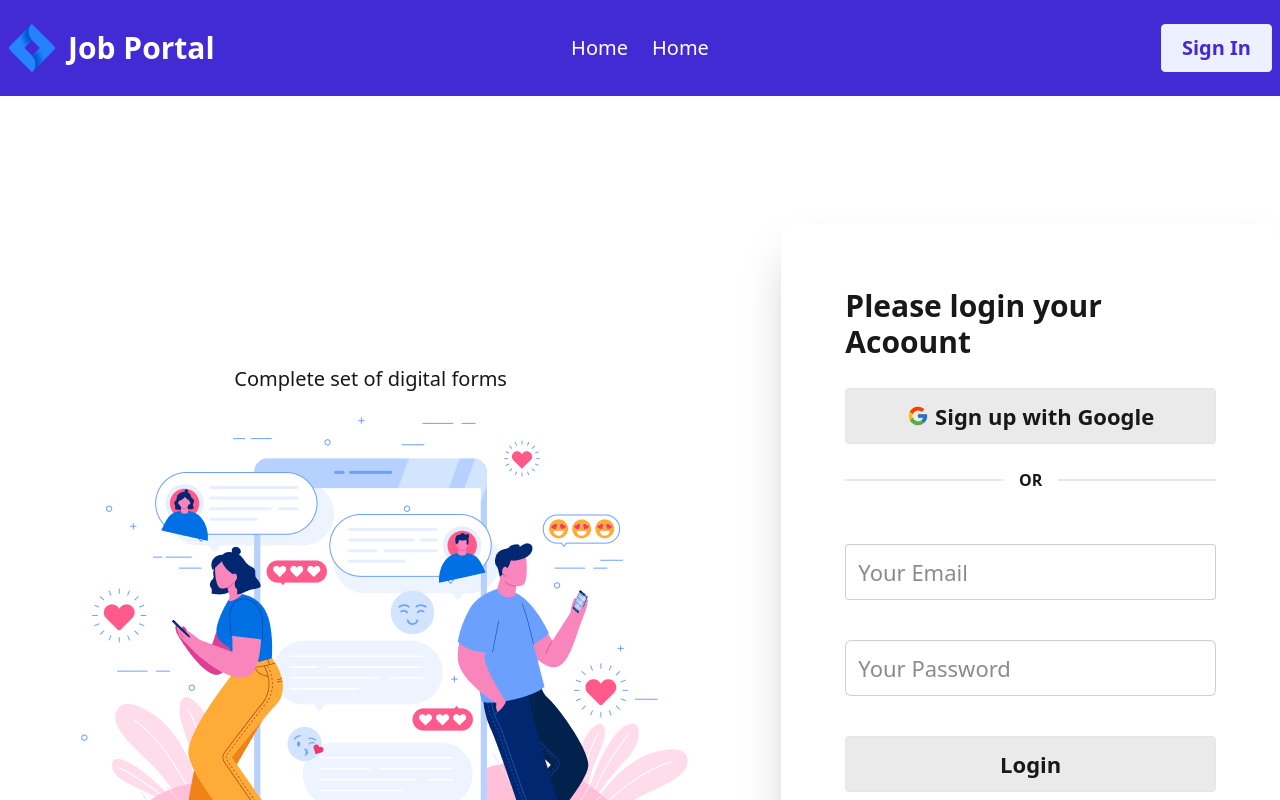
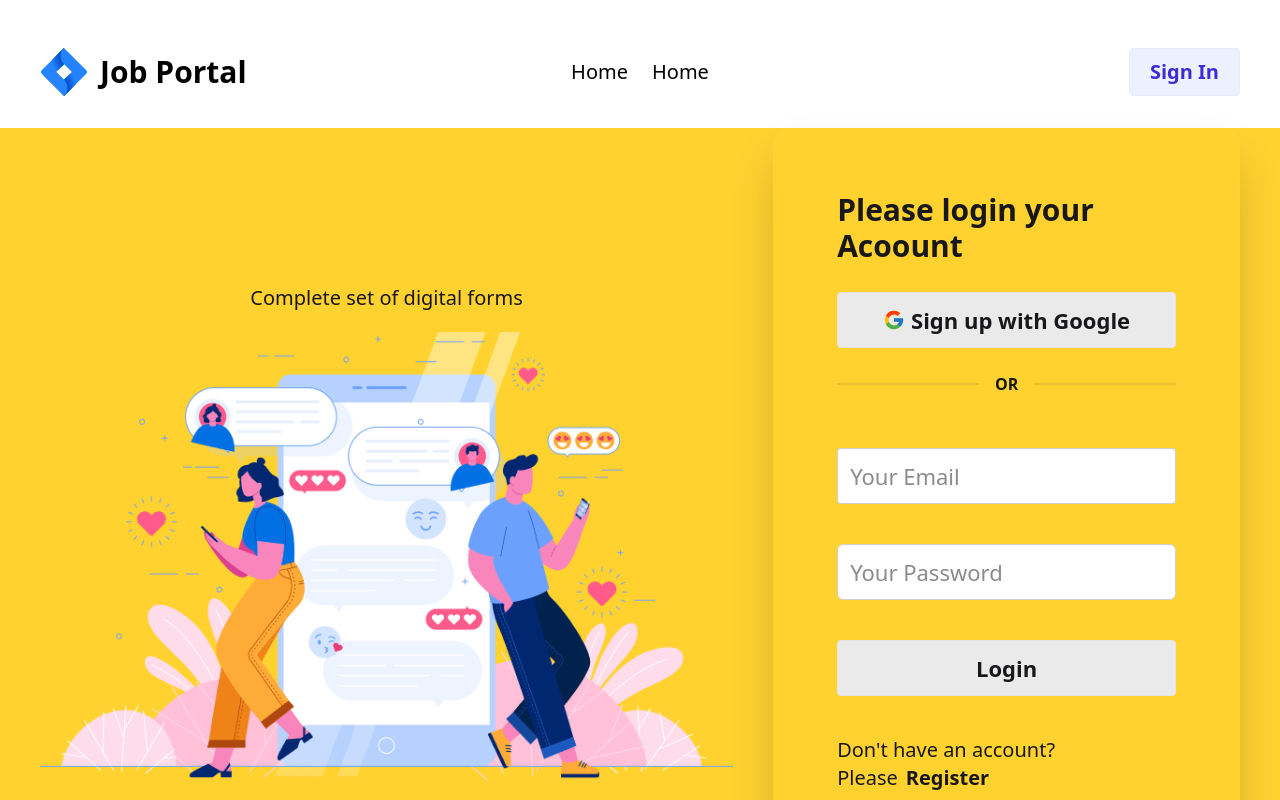
Before and after one commit to developer-sazzad/job-portal-client, a React (Vite) app: page /auth/login in a window 1280 px wide. Shown: the top 800 px of the page. Built offline with nearby package versions, Linux system fonts and the light colour scheme; no server answers.

Commit message:
everything update with header

```diff
--- a/src/layouts/SharedLayout.jsx
+++ b/src/layouts/SharedLayout.jsx
@@ -8,7 +8,7 @@ const SharedLayout = () => {
             <header className="bg-primary text-white">
                 <Header></Header>
             </header>
-            <section className="container mx-auto p-5 md:p-0">
+            <section className="container mx-auto my-32 bg-amber-300 p-5 md:p-0">
                 <Outlet></Outlet>
             </section>
             <Footer></Footer>
--- a/src/pages/Authentication/Login.jsx
+++ b/src/pages/Authentication/Login.jsx
@@ -48,7 +48,7 @@ const Login = () => {
 
     }
     return (
-        <div className="my-32 lg:flex items-center flex-row-reverse gap-10 space-y-20 justify-between">
+        <div className="lg:flex items-center flex-row-reverse gap-10 space-y-20 justify-between container mx-auto px-10 ">
             <div className='flex-2/5 p-16 rounded-2xl shadow-2xl'>
                 <h2 className='text-3xl font-bold'>Please login your Acoount</h2>
                 <SocialLogin></SocialLogin>
--- a/src/pages/Home/Banner.jsx
+++ b/src/pages/Home/Banner.jsx
@@ -5,9 +5,8 @@ import { easeInOut, easeOut, motion } from "framer-motion"
 
 const Banner = () => {
     return (
-        <div className="banner-background">
+        <div className="banner-background py-20">
             <Header></Header>
-
             <div class="container mx-auto items-center overflow-visible p-10 lg:p-0">
                 <div class="lg:flex gap-10 justify-center items-center">
                     <div className="flex-1">
--- a/src/pages/Home/JobsCard.jsx
+++ b/src/pages/Home/JobsCard.jsx
@@ -1,8 +1,14 @@
+// import { useState } from "react";
+import { Link } from "react-router-dom";
 
 const JobsCard = ({ job }) => {
-    const { title, category, jobType, company_logo, description, location, salaryRange, requirements } = job;
+    const { _id, title, category, jobType, company_logo, description, location, salaryRange, requirements } = job;
+
+    // const [jobDetails, setJobDetails] = useState([]);
+
+
     return (
-        <div className="card bg-base-100 shadow-2xs border border-gray-200">
+        <div className="card bg-[#EFF2FB] hover:bg-white shadow-2xs border border-gray-200 transition duration-300 transform hover:-translate-y-2">
             <div className="card-body">
                 <div className="flex items-center space-x-4">
                     <img
@@ -32,7 +38,7 @@ const JobsCard = ({ job }) => {
                     <p className="text-xl font-bold text-blue-600">
                         {salaryRange.min}K - {salaryRange.max}K {salaryRange.currency}
                     </p>
-                    <button className="btn btn-soft btn-primary">Apply Now</button>
+                    <Link to={`/jobs/${_id}`} className="btn text-blue-600 bg-[#E0E6F7] hover:bg-black hover:text-white">Apply Now</Link>
                 </div>
             </div>
         </div>
--- /dev/null
+++ b/src/pages/Home/JobsDetailsSingle.jsx
@@ -0,0 +1,13 @@
+import { useLoaderData } from "react-router-dom";
+
+const JobsDetailsSingle = () => {
+    const {title} = useLoaderData()
+
+    return (
+        <div className="">
+            {title}
+        </div>
+    );
+};
+
+export default JobsDetailsSingle;
--- a/src/pages/Home/JobsHome.jsx
+++ b/src/pages/Home/JobsHome.jsx
@@ -14,7 +14,10 @@ const JobsHome = () => {
     }, [])
     return (
         <div className="container mx-auto p-5 md:p-0">
-
+            <div className="text-center p-5 space-y-3 mb-10">
+                <h3 className="text-4xl font-bold">Jobs of the day</h3>
+                <p>Search and connect with the right candidates faster</p>
+            </div>
             <div className="grid grid-cols-1 gap-4 sm:grid-cols-2 md:grid-cols-3 lg:grid-cols-4">
                 {
                     jobs.map(job => <JobsCard key={job._id}
--- a/src/pages/shared/Header.jsx
+++ b/src/pages/shared/Header.jsx
@@ -1,11 +1,15 @@
 import { NavLink } from 'react-router-dom';
 import logo from '../../assets/icons/logo-small.png'
-import { useContext } from 'react';
+import { useContext, useEffect, useState } from 'react';
 import AuthContext from '../../providers/AuthContext';
 import Swal from 'sweetalert2';
+// import bgbanner from '../../assets/bg-banner.svg'
 
+// import './index'
 const Header = () => {
     const { user, logout } = useContext(AuthContext);
+    // const [menuOpen, setMenuOpen] = useState(false);
+    const [scrolling, setScrolling] = useState(false);
 
     const handleLogout = () => {
         logout()
@@ -21,8 +25,24 @@ const Header = () => {
         <li><NavLink to='/'>Home</NavLink></li>
         <li><NavLink to='/'>Home</NavLink></li>
     </>
+
+    useEffect(() => {
+        const handleScroll = () => {
+            if (window.scrollY > 100) {
+                setScrolling(true);
+            } else {
+                setScrolling(false);
+            }
+        };
+
+        window.addEventListener("scroll", handleScroll);
+        return () => window.removeEventListener("scroll", handleScroll);
+    }, []);
     return (
-        <div className="container mx-auto navbar py-5">
+        <section
+            className={`fixed top-0 w-full z-50  px-8 transition-all duration-500 ${scrolling ? "bg-blue-600 shadow-md" : "text-black py-8"
+                }`}>
+            <div className="container w-full navbar py-3 mx-auto ">
                 <div className="navbar-start">
                     <div className="dropdown">
                         <div tabIndex={0} role="button" className="btn btn-ghost lg:hidden">
@@ -73,6 +93,10 @@ const Header = () => {
 
                 </div>
             </div>
+        </section>
+
+
+
     );
 };
 
--- a/src/routes/privateRouter.jsx
+++ b/src/routes/privateRouter.jsx
@@ -4,11 +4,14 @@ import { useContext } from "react";
 import AuthContext from "../providers/AuthContext";
 
 const PrivateRouter = ({children}) => {
-    const {loading} = useContext(AuthContext)
+    const {user, loading} = useContext(AuthContext)
     const location = useLocation();
 
     if(loading){
         return <Loading></Loading>
+    }
+    if(user) {
+        return children;
     }
 
     return (
--- a/src/routes/router.jsx
+++ b/src/routes/router.jsx
@@ -5,6 +5,7 @@ import Register from "../pages/Authentication/Register";
 import SharedLayout from "../layouts/SharedLayout";
 import Login from "../pages/Authentication/Login";
 import AuthenticationLayout from "../layouts/AuthenticationLayout";
+import JobsDetailsSingle from "../pages/Home/JobsDetailsSingle";
 
 const router = createBrowserRouter([
     {
@@ -15,7 +16,7 @@ const router = createBrowserRouter([
                 path: '/',
                 element: <Home></Home>
             },
-        ]
+        ],
     },
     {
         path: '/',
@@ -32,7 +33,14 @@ const router = createBrowserRouter([
             {
                 path: 'auth/login',
                 element: <Login></Login>
-            }
+            },
+            {
+                path: '/jobs/:id',
+                element: <JobsDetailsSingle></JobsDetailsSingle>,
+                loader: ({ params }) => fetch(`http://localhost:5000/jobs/${params.id}`)
+
+            },
+
         ]
     }
 ])
```
Lines whose indentation alone changed are shown as unchanged.
